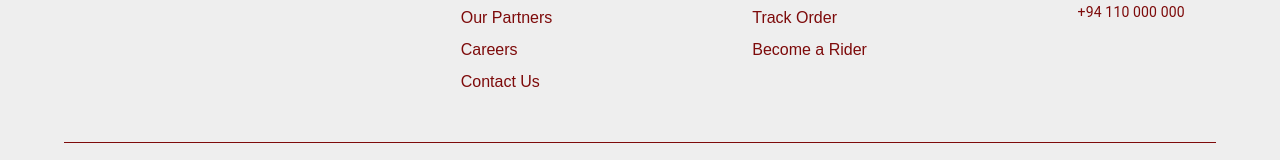
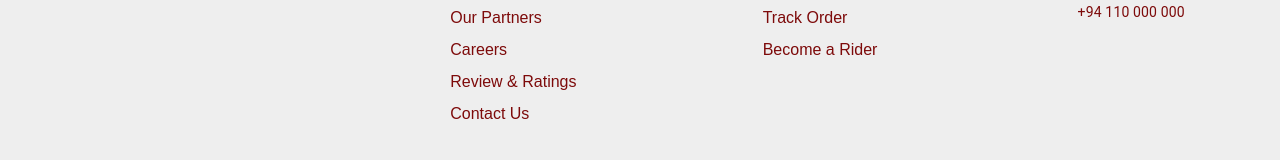
Before and after one commit to KavinMadusanka/MealMile, a React (Create React App) app in the folder frontend/: page / in a window 1280 px wide. Shown: the part 545-705 px from the top of the page. Built offline with nearby package versions, Linux system fonts and the light colour scheme; no server answers; some icons are missing.

Commit message:
Update footer.js

```diff
--- a/frontend/src/components/Layout/footer.js
+++ b/frontend/src/components/Layout/footer.js
@@ -48,9 +48,13 @@ const Footer = () => {
                         <Link href="#" sx={{ display: 'block', marginBottom: '0.5rem', color: '#7D0A0A', textDecoration: 'none' }}>
                             Careers
                         </Link>
+                        <Link href="/review" sx={{ display: 'block',marginBottom: '0.5rem', color: '#7D0A0A', textDecoration: 'none' }}>
+                            Review & Ratings
+                        </Link>
                         <Link href="#" sx={{ display: 'block', color: '#7D0A0A', textDecoration: 'none' }}>
                             Contact Us
                         </Link>
+
                     </Box>
 
                     <Box sx={{ mb: 2 }}>
```
